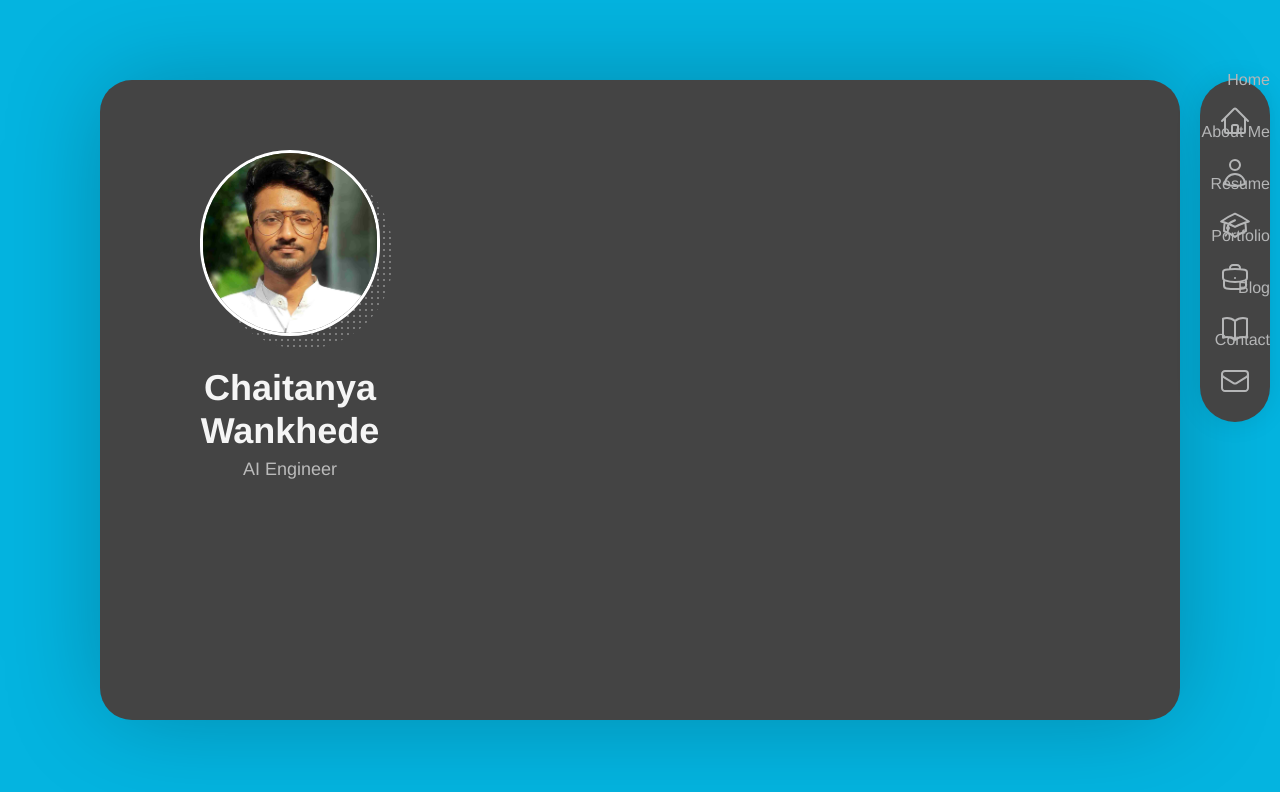
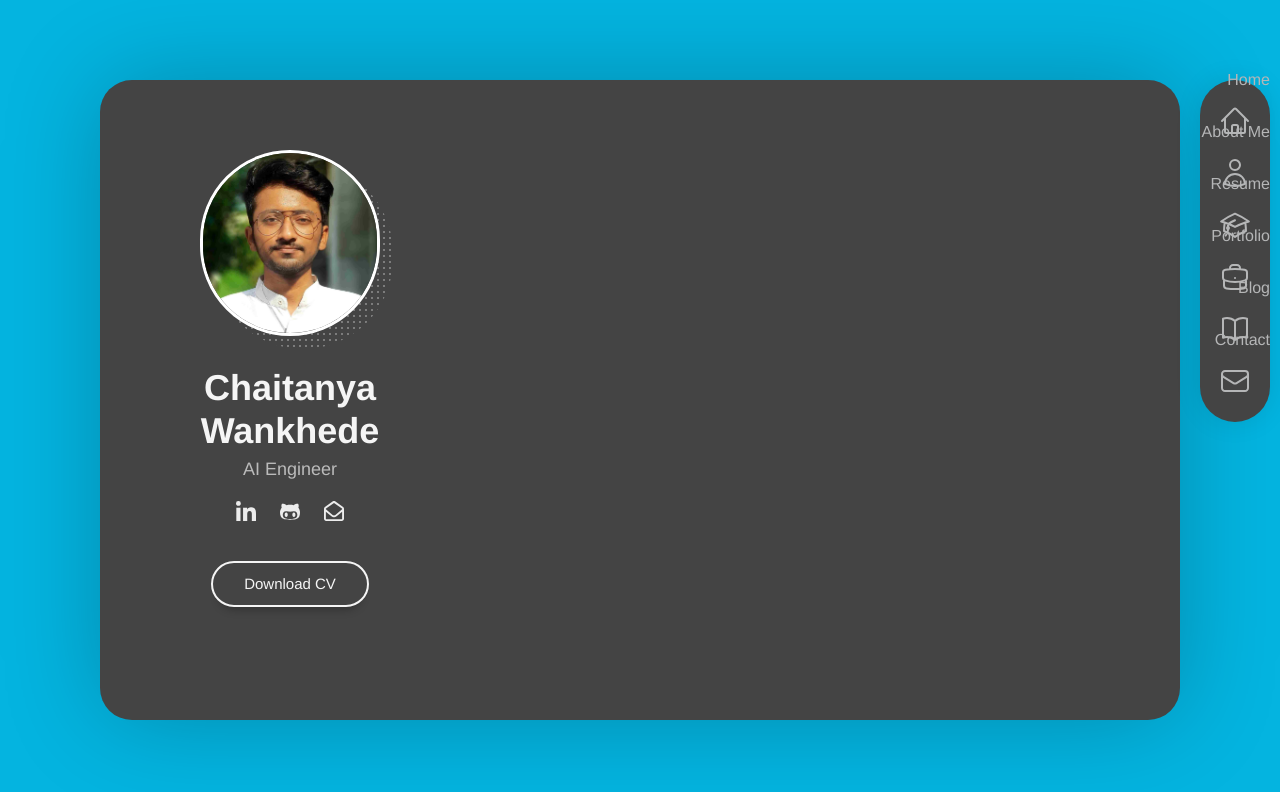
Before and after one commit to Babban33/my_portfolio, a React (Vite) app: page / in a window 1280 px wide. Shown: the top 792 px of the page. Built offline with nearby package versions, Linux system fonts and the light colour scheme.

Commit message:
added social media

```diff
--- a/src/App.css
+++ b/src/App.css
@@ -38,6 +38,49 @@ a{
     transition:all .3s ease-in-out
 }
 p{margin-bottom:10px}
+.btn-primary,.btn-secondary,button,input[type=button],input[type=submit],.wp-block-button .wp-block-button__link{
+    display:inline-block;
+    position:relative;
+    padding:.8em 2.1em;
+    margin-bottom:.75em;
+    margin-right:.25em;
+    font-size:1em;
+    line-height:1.2;
+    border:0;
+    outline:0;
+    border:2px solid #04b4e0;
+    color:#f5f5f5;
+    text-shadow:none;
+    background-color:transparent;
+    border-radius:30px;
+    font-family:poppins,Helvetica,sans-serif;
+    -webkit-transition:all .3s ease-in-out;
+    -moz-transition:all .3s ease-in-out;
+    -o-transition:all .3s ease-in-out;
+    -ms-transition:all .3s ease-in-out;
+    transition:all .3s ease-in-out;
+    box-shadow:0 10px 10px -8px rgba(0,0,0,.3)
+}
+.btn-primary:last-child,.btn-secondary:last-child,button:last-child,
+input[type=button]:last-child,input[type=submit]:last-child,.wp-block-button .wp-block-button__link:last-child{
+    margin-right:0
+}
+.btn-primary:hover,.btn-primary:focus,button:hover,button:focus,input[type=button]:hover,input[type=button]:focus,input[type=submit]:hover,input[type=submit]:focus{
+    background-color:#04b4e0;
+    color:#fff;
+    border:2px solid #04b4e0
+}
+.btn-secondary{
+    border-color:#d5d5d5;
+    background-color:transparent;
+    box-shadow:0 10px 10px -8px rgba(0,0,0,.3);
+    color:#f5f5f5
+}
+.btn-secondary:hover,.btn-secondary:focus{
+    color:#333;
+    border-color:#d5d5d5;
+    background-color:#d5d5d5
+}
 .header .copyrights{
     color:#bbb;
     width:380px;
@@ -91,3 +134,37 @@ p{margin-bottom:10px}
     margin:5px 0;
     line-height:1.2em
 }
+.social-links{margin:20px 0}
+.social-links ul{
+    list-style:none;
+    padding:0
+}
+.social-links ul li{
+    display:inline-block
+}
+.social-links ul li a{
+    color:#fff;
+    border-radius:20px;
+    font-size:6px;
+    height:20px;
+    width:20px;
+    display:block;
+    line-height:30px;
+    text-align:center;
+    opacity:.9
+}
+.social-links ul li a:hover{
+    opacity:1;
+    background-color:rgba(255,255,255,.2)
+}
+.header-buttons{margin-top:40px}
+.header-buttons .btn-primary{
+    background-color:transparent;
+    color:#f5f5f5;
+    border-color:#f5f5f5;
+}
+.header-buttons .btn-primary:hover{
+    background-color:#fff;
+    color:#04b4e0;
+    border-color:#fff
+}
--- a/src/landing/header.jsx
+++ b/src/landing/header.jsx
@@ -76,6 +76,36 @@ function Header() {
                         </a>
                     </li>
                 </ul>
+
+                <div className="social-links">
+                    <ul className="flex justify-center space-x-6">
+                        <li>
+                            <a target="_blank">
+                            <svg xmlns="http://www.w3.org/2000/svg" viewBox="0 0 448 512" stroke="currentColor">
+                                <path fill="white" d="M100.3 448H7.4V148.9h92.9zM53.8 108.1C24.1 108.1 0 83.5 0 53.8a53.8 53.8 0 0 1 107.6 0c0 29.7-24.1 54.3-53.8 54.3zM447.9 448h-92.7V302.4c0-34.7-.7-79.2-48.3-79.2-48.3 0-55.7 37.7-55.7 76.7V448h-92.8V148.9h89.1v40.8h1.3c12.4-23.5 42.7-48.3 87.9-48.3 94 0 111.3 61.9 111.3 142.3V448z"/>
+                            </svg>
+                            </a>
+                        </li>
+                        <li>
+                            <a target="_blank">
+                                <svg xmlns="http://www.w3.org/2000/svg" viewBox="0 0 480 512" stroke="currentColor">
+                                    <path fill="currentColor" d="M186.1 328.7c0 20.9-10.9 55.1-36.7 55.1s-36.7-34.2-36.7-55.1 10.9-55.1 36.7-55.1 36.7 34.2 36.7 55.1zM480 278.2c0 31.9-3.2 65.7-17.5 95-37.9 76.6-142.1 74.8-216.7 74.8-75.8 0-186.2 2.7-225.6-74.8-14.6-29-20.2-63.1-20.2-95 0-41.9 13.9-81.5 41.5-113.6-5.2-15.8-7.7-32.4-7.7-48.8 0-21.5 4.9-32.3 14.6-51.8 45.3 0 74.3 9 108.8 36 29-6.9 58.8-10 88.7-10 27 0 54.2 2.9 80.4 9.2 34-26.7 63-35.2 107.8-35.2 9.8 19.5 14.6 30.3 14.6 51.8 0 16.4-2.6 32.7-7.7 48.2 27.5 32.4 39 72.3 39 114.2zm-64.3 50.5c0-43.9-26.7-82.6-73.5-82.6-18.9 0-37 3.4-56 6-14.9 2.3-29.8 3.2-45.1 3.2-15.2 0-30.1-.9-45.1-3.2-18.7-2.6-37-6-56-6-46.8 0-73.5 38.7-73.5 82.6 0 87.8 80.4 101.3 150.4 101.3h48.2c70.3 0 150.6-13.4 150.6-101.3zm-82.6-55.1c-25.8 0-36.7 34.2-36.7 55.1s10.9 55.1 36.7 55.1 36.7-34.2 36.7-55.1-10.9-55.1-36.7-55.1z"/>
+                                </svg>
+                            </a>
+                        </li>
+                        <li>
+                            <a target="_blank">
+                                <svg xmlns="http://www.w3.org/2000/svg" viewBox="0 0 512 512" stroke="currentColor">
+                                    <path fill="currentColor" d="M255.4 48.2c.2-.1 .4-.2 .6-.2s.4 .1 .6 .2L460.6 194c2.1 1.5 3.4 3.9 3.4 6.5l0 13.6L291.5 355.7c-20.7 17-50.4 17-71.1 0L48 214.1l0-13.6c0-2.6 1.2-5 3.4-6.5L255.4 48.2zM48 276.2L190 392.8c38.4 31.5 93.7 31.5 132 0L464 276.2 464 456c0 4.4-3.6 8-8 8L56 464c-4.4 0-8-3.6-8-8l0-179.8zM256 0c-10.2 0-20.2 3.2-28.5 9.1L23.5 154.9C8.7 165.4 0 182.4 0 200.5L0 456c0 30.9 25.1 56 56 56l400 0c30.9 0 56-25.1 56-56l0-255.5c0-18.1-8.7-35.1-23.4-45.6L284.5 9.1C276.2 3.2 266.2 0 256 0z"/>
+                                </svg>
+                            </a>
+                        </li>
+                    </ul>
+                </div>
+
+                <div class="header-buttons">
+                    <a href="#" target="_blank" class="btn btn-primary">Download CV</a>
+                </div>
             </div>
         </header>
     )
```
